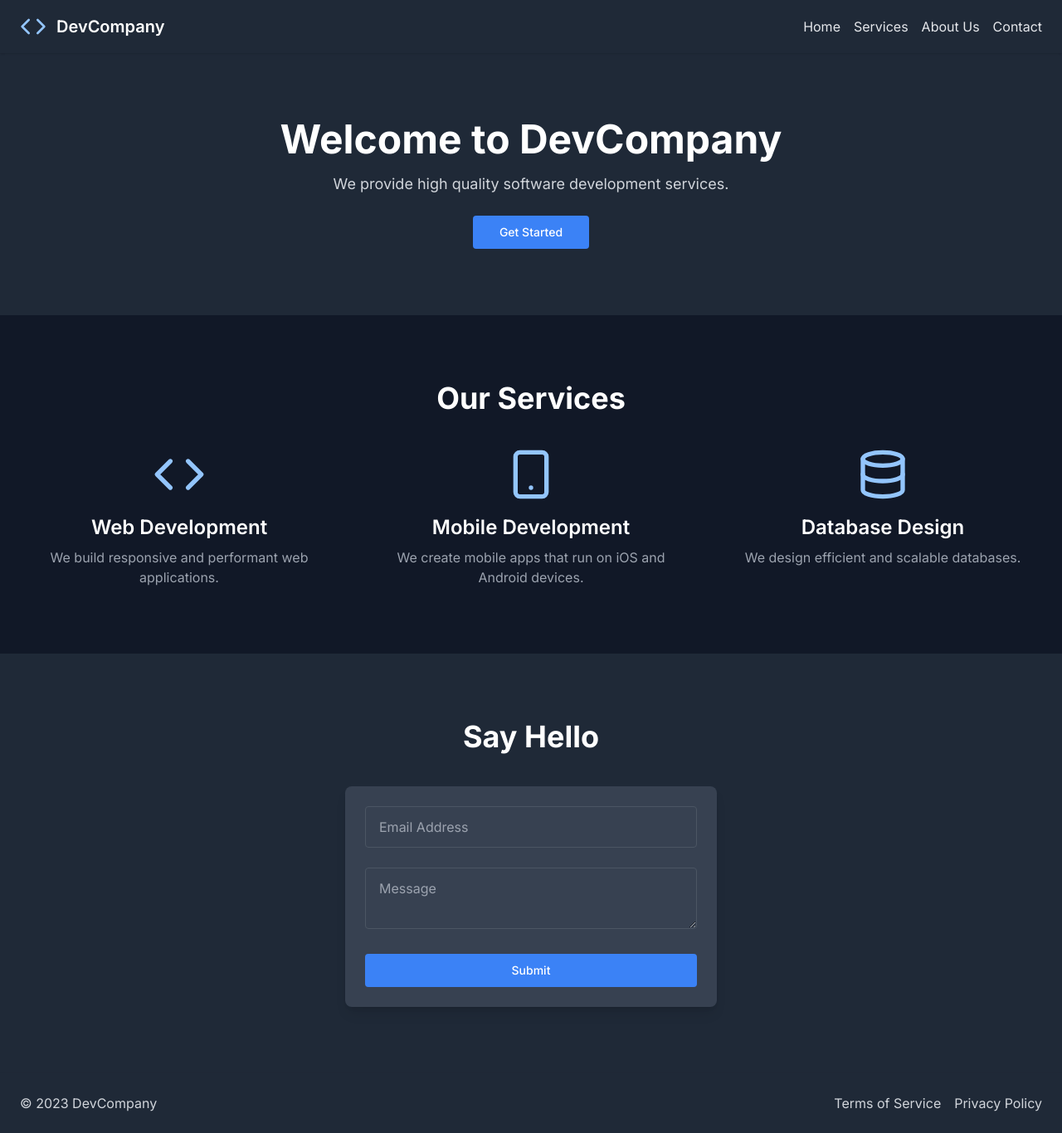
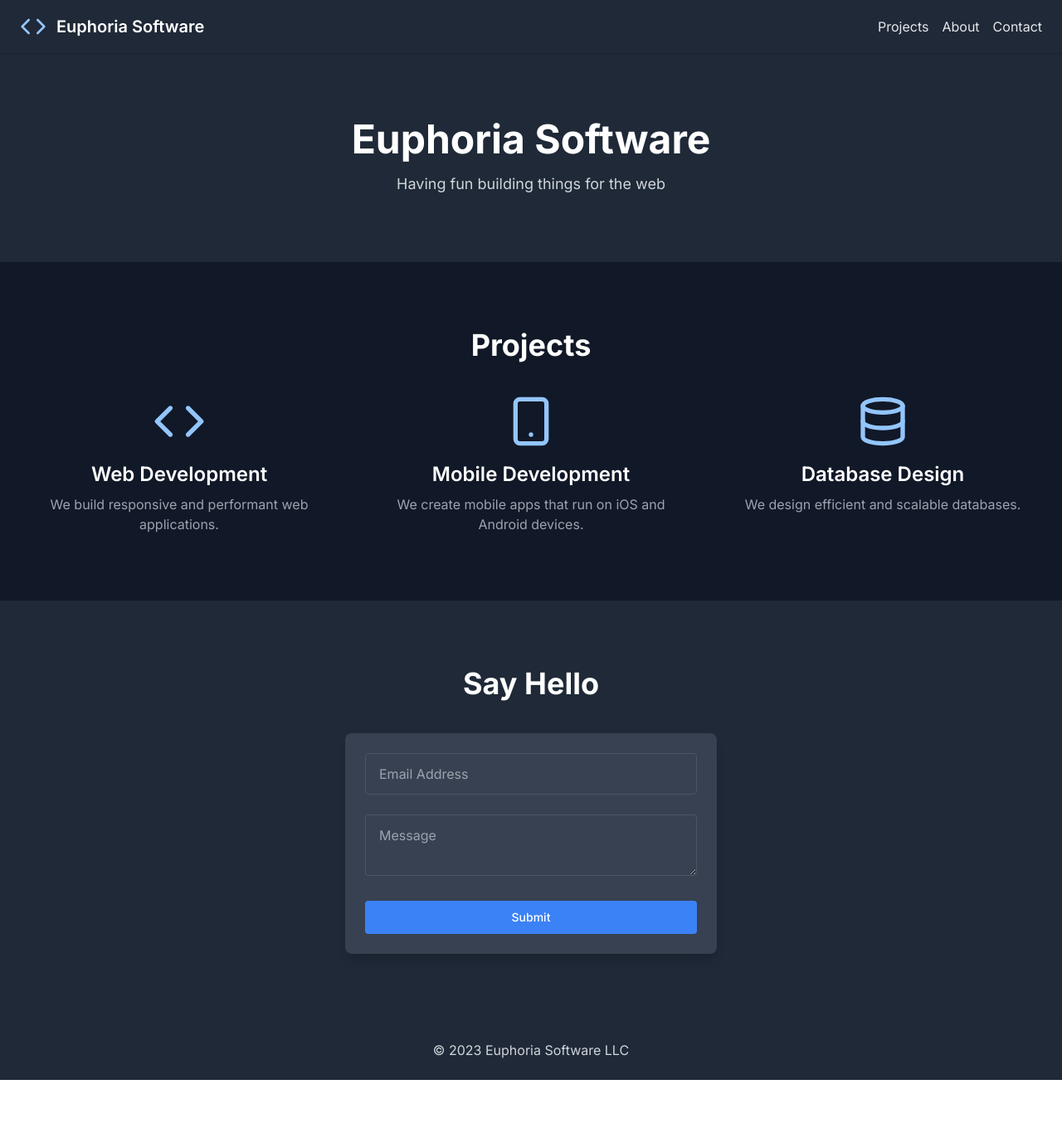
Before and after one commit to mjamore/euphoria.software, a Next.js app: page / in a window 1280 px wide. Shown: the whole page at 83% size. After the commit the page ends 1302 px from the top, so only its background shows below. Built offline with nearby package versions, Linux system fonts and the light colour scheme.

Commit message:
Page clean up.

```diff
--- a/app/page.tsx
+++ b/app/page.tsx
@@ -25,17 +25,14 @@ export default function HomePage() {
             <polyline points='16 18 22 12 16 6' />
             <polyline points='8 6 2 12 8 18' />
           </svg>
-          <span className='ml-3 text-xl font-semibold text-white'>DevCompany</span>
+          <span className='ml-3 text-xl font-semibold text-white'>Euphoria Software</span>
         </div>
         <nav className='space-x-4'>
           <Link className='text-gray-200 hover:text-blue-400' href='#'>
-            Home
+            Projects
           </Link>
           <Link className='text-gray-200 hover:text-blue-400' href='#'>
-            Services
-          </Link>
-          <Link className='text-gray-200 hover:text-blue-400' href='#'>
-            About Us
+            About
           </Link>
           <Link className='text-gray-200 hover:text-blue-400' href='#'>
             Contact
@@ -44,14 +41,11 @@ export default function HomePage() {
       </header>
       <main className='flex-grow'>
         <section className='py-20 px-6 text-center'>
-          <h1 className='text-5xl font-bold text-white'>Welcome to DevCompany</h1>
-          <p className='mt-4 text-lg text-gray-300'>We provide high quality software development services.</p>
-          <Button className='mt-6 px-8 py-3 rounded bg-blue-500 text-white' variant='default'>
-            Get Started
-          </Button>
+          <h1 className='text-5xl font-bold text-white'>Euphoria Software</h1>
+          <p className='mt-4 text-lg text-gray-300'>Having fun building things for the web</p>
         </section>
         <section className='py-20 px-6 bg-gray-900'>
-          <h2 className='text-4xl font-bold text-center text-white'>Our Services</h2>
+          <h2 className='text-4xl font-bold text-center text-white'>Projects</h2>
           <div className='mt-10 grid gap-10 grid-cols-1 sm:grid-cols-2 lg:grid-cols-3'>
             <div className='flex flex-col items-center text-center'>
               <svg
@@ -136,16 +130,8 @@ export default function HomePage() {
         </section>
       </main>
       <footer className='w-full py-6 px-6 bg-gray-800 shadow'>
-        <div className='flex justify-between items-center'>
-          <span className='text-gray-300'>© 2023 DevCompany</span>
-          <nav className='space-x-4'>
-            <Link className='text-gray-300 hover:text-blue-400' href='#'>
-              Terms of Service
-            </Link>
-            <Link className='text-gray-300 hover:text-blue-400' href='#'>
-              Privacy Policy
-            </Link>
-          </nav>
+        <div className='flex justify-center items-center'>
+          <p className='text-gray-300'>© {new Date().getFullYear()} Euphoria Software LLC</p>
         </div>
       </footer>
     </div>
```
Also changed, not shown: documentation/TODO.md (added, +3 -0 lines).
